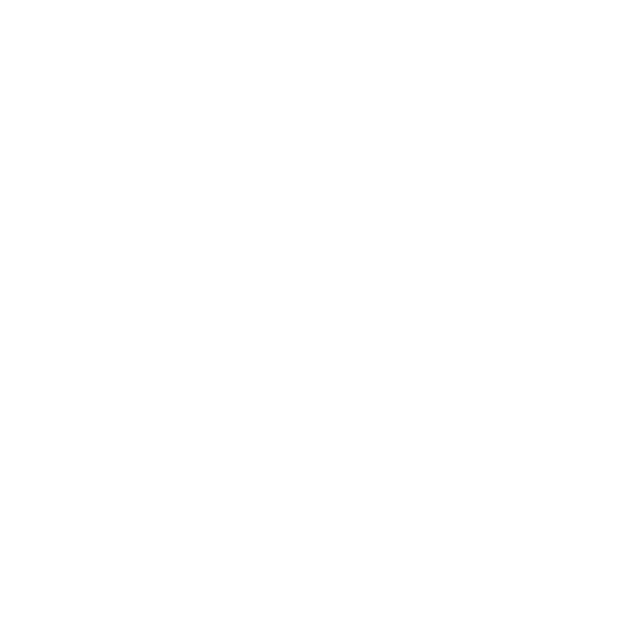
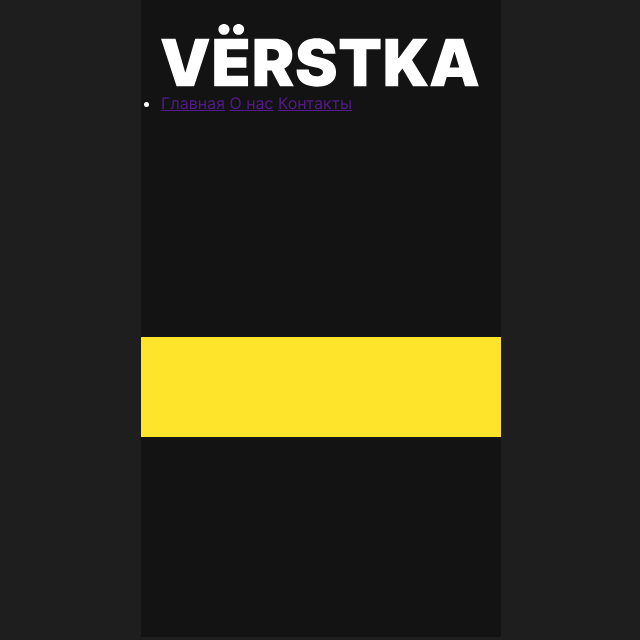
Before and after one commit to Hor4iK/s-chistogo-lista, a plain HTML site: page index.html in a window 1280 px wide. Shown: the whole page, without its empty margins (319-959 px from the left). Drawn offline with Linux system fonts and the light colour scheme; files whose address does not match are found by name.

Commit message:
Представление классов и каркас

```diff
--- a/fonts/fonts.css
+++ b/fonts/fonts.css
@@ -0,0 +1,35 @@
+@font-face {
+  font-family: "EB Garamond";
+  font-display: swap;
+  src: url("/fonts/ebgaramondmedium.ttf") local("ttf"),
+    url("/fonts/ebgaramondmedium.woff") format("woff"),
+    url("/fonts/ebgaramondmedium.woff2") format("woff2");
+  font-weight: 500;
+}
+
+@font-face {
+  font-family: "EB Garamond";
+  font-display: swap;
+  src: url("/fonts/ebgaramondregular.ttf") format("ttf"),
+    url("/fonts/ebgaramondregular.woff") format("woff"),
+    url("/fonts/ebgaramondregular.woff2") format("woff2");
+  font-weight: 400;
+}
+
+@font-face {
+  font-family: "Inter";
+  font-display: swap;
+  src: url("/fonts/interregular.ttf") format("ttf"),
+    url("/fonts/interregular.woff") format("woff"),
+    url("/fonts/interregular.woff2") format("woff2");
+  font-weight: 400;
+}
+
+@font-face {
+  font-family: "Inter";
+  font-display: swap;
+  src: url("/fonts/interbold.ttf") format("ttf"),
+    url("/fonts/interbold.woff") format("woff"),
+    url("/fonts/interbold.woff2") format("woff2");
+  font-weight: 700;
+}
--- a/index.html
+++ b/index.html
@@ -1,18 +1,45 @@
 <!DOCTYPE html>
 <html lang="ru">
-<head>
-    <meta charset="UTF-8">
-    <meta name="viewport" content="width=device-width, initial-scale=1.0">
+  <head>
+    <meta charset="UTF-8" />
+    <meta name="viewport" content="width=device-width, initial-scale=1.0" />
     <title>С чистого листа</title>
-    <link rel="stylesheet" href="/styles/style.css">
-    <link rel="stylesheet" href="/fonts/fonts.css">
-</head>
-<body>
-    <header></header>
-    <title></title>
-    <section></section>
-    <section></section>
-    <section></section>
-    <footer></footer>
-</body>
+    <link rel="stylesheet" href="/fonts/fonts.css" />
+    <link rel="stylesheet" href="/styles/style.css" />
+  </head>
+  <body>
+    <header class="header content-section content-section_theme_dark">
+      <a class="header_logo">
+        <img
+          class="header_logo-image"
+          src="/images/logo.svg"
+          alt="Логотип проекта"
+        />
+      </a>
+      <nav class="header_menu">
+        <ul class="header_menu-list">
+          <li class="header_menu-item">
+            <a href="" class="header_menu-link">Главная</a>
+            <a href="" class="header_menu-link">О нас</a>
+            <a href="" class="header_menu-link">Контакты</a>
+          </li>
+        </ul>
+      </nav>
+    </header>
+    <main>
+      <section
+        class="cover content-section content-section_theme_dark"
+      ></section>
+      <section
+        class="intro content-section content-section_theme_dark"
+      ></section>
+      <section
+        class="reasons content-section content-section_theme_bright"
+      ></section>
+      <section
+        class="how-to content-section content-section_theme_dark"
+      ></section>
+    </main>
+    <footer class="footer content-section content-section_theme_dark"></footer>
+  </body>
 </html>
--- a/styles/style.css
+++ b/styles/style.css
@@ -1,6 +1,67 @@
-body{
-    margin: 0;
-    min-width: 360px;
-    min-width: 100%;
+body {
+  margin: 0;
+  background-color: #1e1e1e;
+  font-family: Inter, sans-serif;
+  font-weight: 400;
+  min-width: 360px;
+}
+
+h1,
+h2,
+h3,
+h4,
+h5,
+h6,
+p,
+ul,
+ol,
+blockquote {
+  margin: 0;
+  padding: 0;
+}
+
+.content-section {
+  width: 100%;
+  box-sizing: border-box;
+  max-width: 360px;
+  min-height: 100px;
+  margin: auto;
+}
+
+.content-section_theme_dark {
+  color: #fff;
+  background-color: #131313;
+}
+
+.content-section_theme_bright {
+  color: #131313;
+  background-color: #fee42a;
+}
+
+.header {
+  padding: 24px 20px;
+}
+
+.header_logo-image {
 
 }
+
+.cover {
+  padding: 7px 20px 30px 20px;
+}
+
+.intro {
+  padding: 30px 20px;
+}
+
+.reasons {
+  padding: 40px 20px;
+}
+
+.how-to {
+  padding: 40px 20px;
+}
+
+.footer{
+  padding: 20px;
+}
```
Also changed, not shown: 1 other file.
